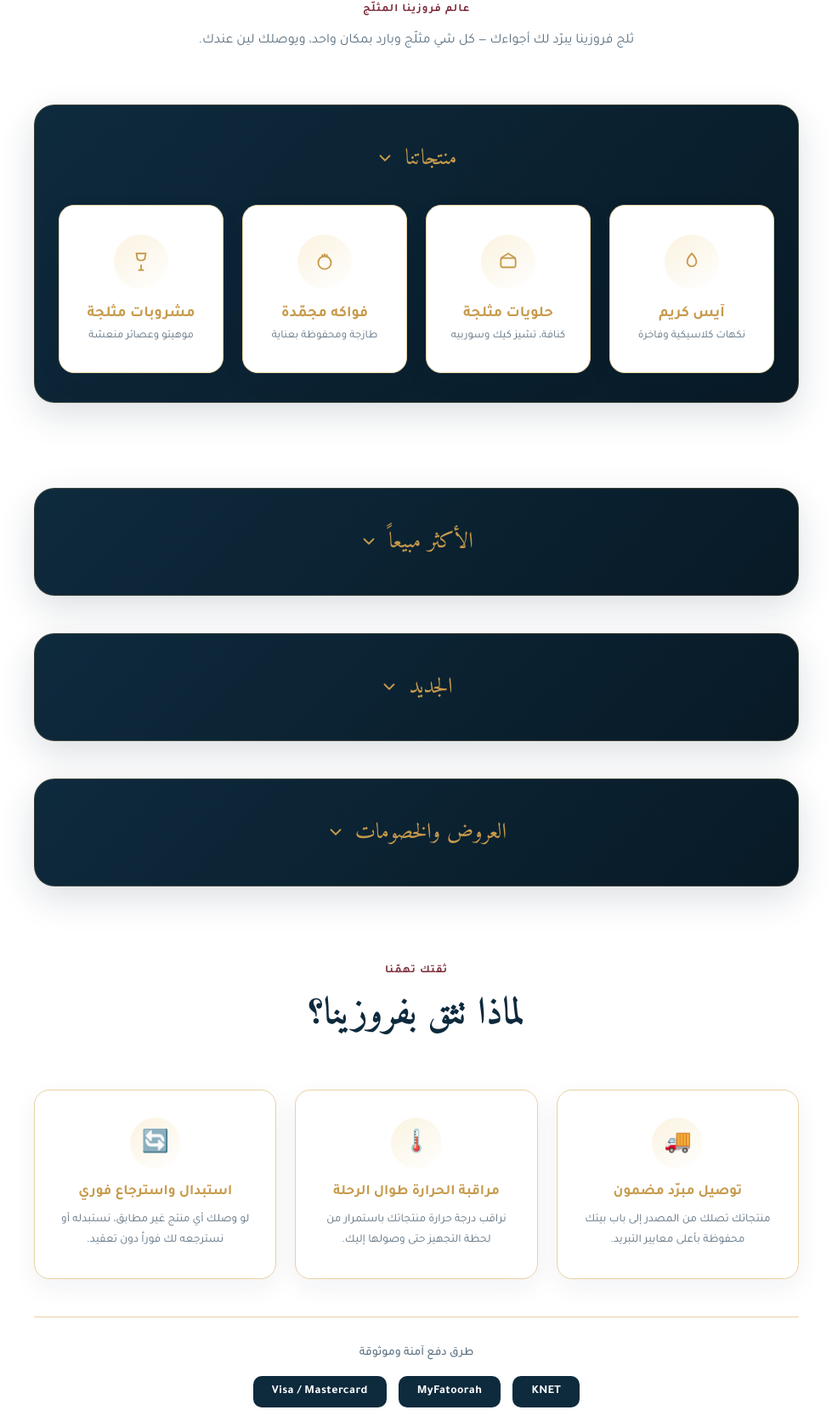
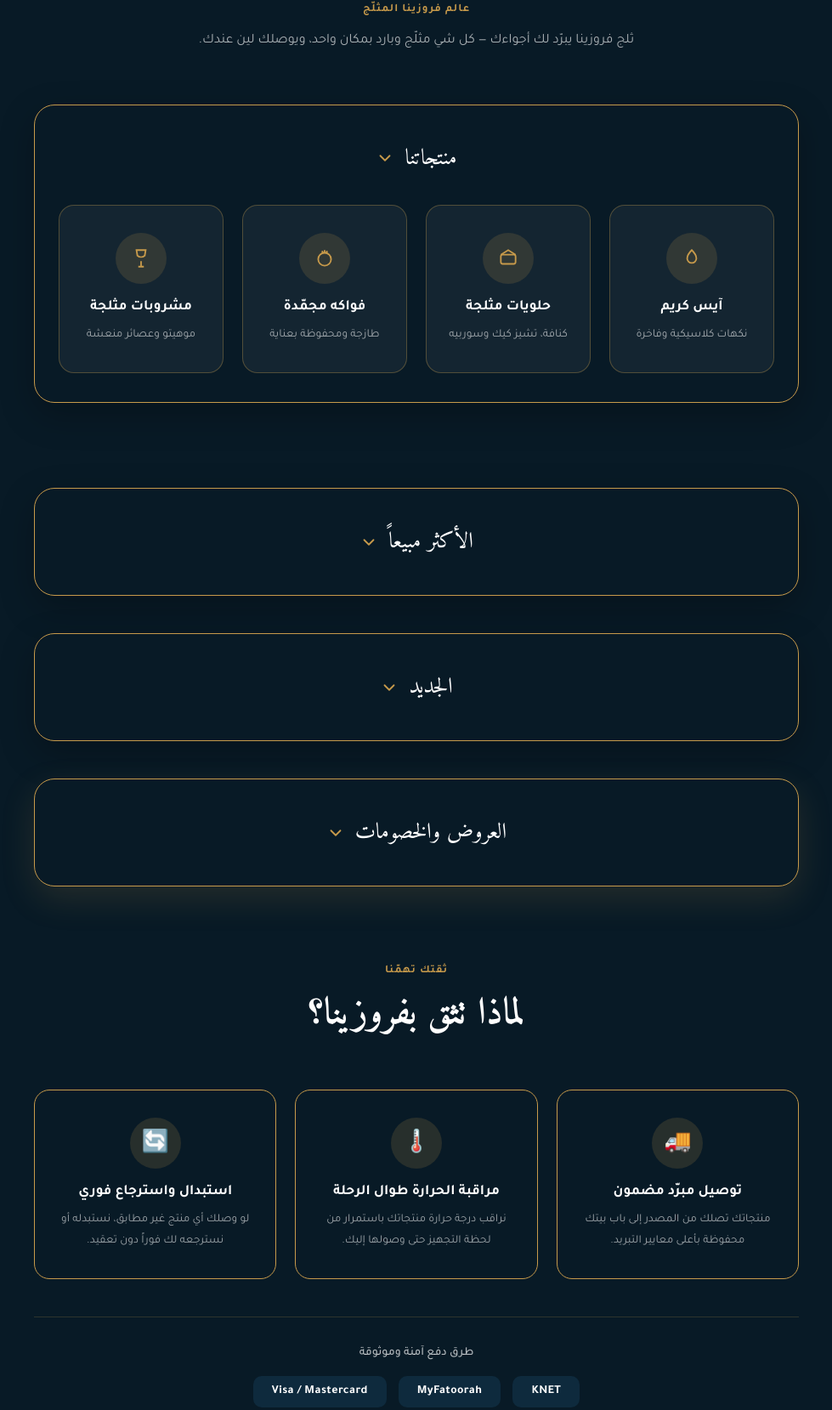
Before and after one commit to valantinakw-max/Frosta-backend, a website: page public/index.html in a window 1280 px wide. Shown: the part 996-2655 px from the top of the page at 85% size, without its empty margins (150-1129 px from the left). Drawn offline with Linux system fonts and the light colour scheme.

Commit message:
Add files via upload

```diff
--- a/public/index.html
+++ b/public/index.html
@@ -22,9 +22,10 @@
   }
   *{margin:0;padding:0;box-sizing:border-box;}
   html{scroll-behavior:smooth;}
+  html{background:var(--navy-deep);}
   body{
     font-family:'Tajawal',sans-serif;
-    background:#FFFFFF;
+    background:var(--navy-deep);
     color:var(--text-dark);
     overflow-x:hidden;
   }
@@ -150,10 +151,10 @@
     position:relative;
     min-height:100vh;
     background:
-      linear-gradient(180deg, rgba(8,26,38,.94) 0%, rgba(14,42,61,.78) 22%, rgba(14,42,61,.35) 48%, rgba(14,42,61,.12) 68%, rgba(14,42,61,.05) 100%),
+      linear-gradient(180deg, rgba(8,26,38,.85) 0%, rgba(14,42,61,.6) 25%, rgba(14,42,61,.4) 50%, rgba(8,26,38,.6) 75%, rgba(8,26,38,.9) 92%, var(--navy-deep) 100%),
       url('https://images.unsplash.com/photo-1723401045004-7d489d0be033?auto=format&fit=crop&w=1800&q=70');
     background-size:cover;
-    background-position:center 15%;
+    background-position:center 20%;
     display:flex;align-items:stretch;
     padding-top:110px;
     overflow:hidden;
@@ -244,30 +245,31 @@
 
   /* ===== section basics ===== */
   section{padding:100px 0;}
+  #categories, #bestsellers, #new-arrivals, #offers, #trust, #fleet, .cta-sec{background:var(--navy-deep);}
   #bestsellers, #new-arrivals, #offers{padding:22px 0;}
   #categories + #bestsellers{padding-top:0;}
   .sec-head{text-align:center; max-width:640px; margin:0 auto 60px;}
   .sec-eyebrow{
-    color:var(--berry); font-weight:700; font-size:13px; letter-spacing:1px;
+    color:var(--gold); font-weight:700; font-size:13px; letter-spacing:1px;
     display:block; margin-bottom:14px;
   }
-  .sec-head h2{font-size:clamp(30px,4vw,44px); color:var(--navy); line-height:1.3; margin-bottom:16px;}
-  .sec-head p{color:var(--text-muted); font-size:16px; line-height:1.8;}
+  .sec-head h2{font-size:clamp(30px,4vw,44px); color:#fff; line-height:1.3; margin-bottom:16px;}
+  .sec-head p{color:rgba(255,255,255,.65); font-size:16px; line-height:1.8;}
 
   .reveal{opacity:0; transform:translateY(28px); transition:opacity .7s ease, transform .7s ease;}
   .reveal.in{opacity:1; transform:translateY(0);}
 
   /* ===== categories ===== */
-  .categories{background:#FFFFFF;}
+  .categories{background:transparent;}
   .cat-grid{display:grid;grid-template-columns:repeat(4,1fr);gap:22px;}
   .products-wrap{
-    background:linear-gradient(135deg, var(--navy), var(--navy-deep)); border:1px solid rgba(199,154,75,.25); border-radius:calc(var(--radius) + 6px);
-    padding:34px 28px; box-shadow:0 14px 40px rgba(14,42,61,.15); max-width:900px; margin:0 auto;
+    background:var(--navy-deep); border:1.5px solid var(--gold); border-radius:calc(var(--radius) + 6px);
+    padding:34px 28px; box-shadow:0 14px 40px rgba(0,0,0,.25); max-width:900px; margin:0 auto;
   }
   .products-wrap-title{
     display:flex; align-items:center; justify-content:center; gap:12px;
     width:100%; background:none; border:none; cursor:pointer;
-    font-family:'Amiri',serif; color:var(--gold);
+    font-family:'Amiri',serif; color:#fff;
     font-size:26px; padding:6px 0;
   }
   .products-wrap-title .pw-chevron{transition:transform .3s ease; color:var(--gold);}
@@ -278,18 +280,18 @@
     font-family:'Amiri',serif; padding:30px 0;
   }
   .cat-card{
-    background:#fff; border-radius:var(--radius); padding:34px 22px; text-align:center;
-    box-shadow:0 10px 30px rgba(14,42,61,.06); transition:transform .3s ease, box-shadow .3s ease;
-    border:1px solid var(--gold-soft);
-  }
-  .cat-card:hover{transform:translateY(-8px); box-shadow:0 20px 40px rgba(199,154,75,.18);}
+    background:rgba(255,255,255,.05); border-radius:var(--radius); padding:32px 24px; text-align:center;
+    box-shadow:none; transition:transform .3s ease, background .3s ease;
+    border:1px solid rgba(199,154,75,.35);
+  }
+  .cat-card:hover{transform:translateY(-8px); background:rgba(199,154,75,.1);}
   .cat-icon{
-    width:64px;height:64px;border-radius:50%;margin:0 auto 18px;
-    background:linear-gradient(145deg, #FBF3E0, #fff);
+    width:60px;height:60px;border-radius:50%;margin:0 auto 18px;
+    background:rgba(199,154,75,.16);
     display:flex;align-items:center;justify-content:center;color:var(--gold);
   }
-  .cat-card h3{font-size:18px;color:var(--gold); margin-bottom:8px; font-family:'Tajawal'; font-weight:700;}
-  .cat-card p{font-size:13px;color:var(--text-muted);}
+  .cat-card h3{font-size:17px;color:#fff; margin-bottom:10px; font-family:'Tajawal'; font-weight:700;}
+  .cat-card p{font-size:13.5px;color:rgba(255,255,255,.6); line-height:1.8;}
 
   /* ===== products ===== */
   .filter-tabs{display:flex;justify-content:center;gap:12px;margin-bottom:48px;flex-wrap:wrap;}
@@ -366,7 +368,7 @@
 
   /* ===== CTA ===== */
   .cta{
-    background:linear-gradient(120deg, var(--navy), var(--navy-deep));
+    background:var(--navy-deep); border:1.5px solid var(--gold);
     border-radius:28px; padding:64px 40px; text-align:center; color:#fff;
     margin:0 24px; position:relative; overflow:hidden;
   }
@@ -432,29 +434,36 @@
   }
   .wa-icon{
     position:relative; z-index:2;
-    color:var(--berry);
-    filter:drop-shadow(0 2px 6px rgba(255,255,255,.4));
+    color:var(--gold);
+    background:var(--navy-deep);
+    border-radius:50%;
+    padding:2px;
+    box-sizing:content-box;
+    width:22px; height:22px;
+    box-shadow:0 2px 10px rgba(0,0,0,.35);
   }
 
   /* ===== trust section ===== */
-  .trust-sec{padding:70px 0;}
+  .trust-sec{padding:70px 0; background:transparent;}
+  .trust-sec .sec-head h2{color:#fff;}
   .trust-grid{display:grid; grid-template-columns:repeat(3,1fr); gap:22px; max-width:900px; margin:0 auto;}
   .trust-card{
-    background:#fff; border:1px solid var(--gold-soft); border-radius:var(--radius);
-    padding:32px 24px; text-align:center; box-shadow:0 10px 30px rgba(14,42,61,.06);
-  }
+    background:var(--navy-deep); border:1.5px solid var(--gold); border-radius:var(--radius);
+    padding:32px 24px; text-align:center; transition:transform .3s ease;
+  }
+  .trust-card:hover{transform:translateY(-6px);}
   .trust-ic{
     width:60px;height:60px;border-radius:50%;margin:0 auto 18px;
-    background:linear-gradient(145deg, #FBF3E0, #fff);
+    background:rgba(199,154,75,.16);
     display:flex;align-items:center;justify-content:center;font-size:26px;
   }
-  .trust-card h3{font-size:17px;color:var(--gold);margin-bottom:10px;font-family:'Tajawal';font-weight:700;}
-  .trust-card p{font-size:13.5px;color:var(--text-muted);line-height:1.8;}
+  .trust-card h3{font-size:17px;color:#fff;margin-bottom:10px;font-family:'Tajawal';font-weight:700;}
+  .trust-card p{font-size:13.5px;color:rgba(255,255,255,.6);line-height:1.8;}
   .pay-trust{
-    text-align:center; margin-top:44px; padding-top:34px; border-top:1px solid var(--gold-soft);
+    text-align:center; margin-top:44px; padding-top:34px; border-top:1px solid rgba(199,154,75,.2);
     max-width:900px; margin-inline:auto;
   }
-  .pay-trust > span{display:block; color:var(--text-muted); font-size:14px; margin-bottom:18px; font-weight:500;}
+  .pay-trust > span{display:block; color:rgba(255,255,255,.7); font-size:14px; margin-bottom:18px; font-weight:500;}
   .pay-logos{display:flex; justify-content:center; gap:14px; flex-wrap:wrap;}
   .pay-badge{
     background:var(--navy); color:#fff; padding:10px 22px; border-radius:10px;
@@ -483,7 +492,7 @@
   /* ===== fleet service ===== */
   .fleet-sec{padding:60px 0;}
   .fleet-card{
-    background:linear-gradient(135deg, var(--navy), var(--navy-deep));
+    background:var(--navy-deep); border:1.5px solid var(--gold);
     border-radius:28px; padding:48px 40px; color:#fff;
     position:relative; overflow:hidden; max-width:900px; margin:0 auto;
   }
@@ -519,8 +528,10 @@
   /* ===== suppliers portal ===== */
   .suppliers-sec{background:var(--cream); display:none;}
   .suppliers-sec.show{display:block;}
-  .offers-sec .products-wrap{border-color:rgba(199,154,75,.25);}
-  .offers-sec .products-wrap-title{color:var(--gold);}
+  .offers-sec .products-wrap{
+    border-color:var(--gold); box-shadow:0 14px 40px rgba(199,154,75,.15);
+  }
+  .offers-sec .products-wrap-title{color:#fff;}
   .offers-sec .products-wrap-title .pw-chevron{color:var(--gold);}
   .role-switch{display:flex;justify-content:center;gap:12px;margin-bottom:40px;flex-wrap:wrap;}
   .role-btn{padding:11px 26px;border-radius:100px;font-size:14px;font-weight:700;border:1.5px solid rgba(14,42,61,.15);color:var(--navy);transition:all .25s ease;}
@@ -961,7 +972,7 @@
 </section>
 
 <!-- ================= CTA ================= -->
-<section style="padding-top:0;">
+<section class="cta-sec" style="padding-top:0;">
   <div class="cta reveal">
     <h2>جاهز تطلب لحظتك المثلّجة؟</h2>
     <p>تواصل معنا الآن عبر واتساب واحصل على طلبك خلال ساعات، بارداً كما يجب.</p>
```
